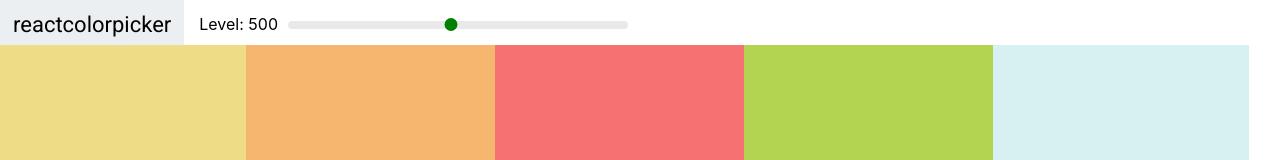
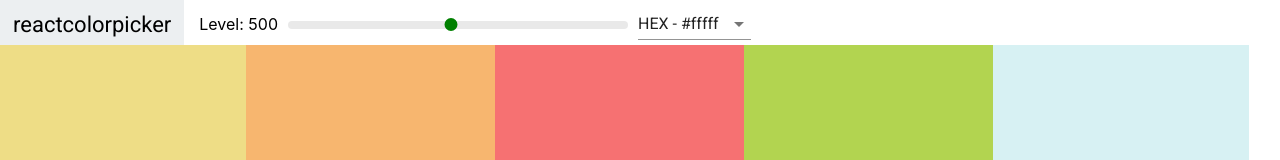
Before and after one commit to xaviguasch/color-utopia-react-app, a React (Create React App) app: page / in a window 1280 px wide. Shown: the top 160 px of the page. Built offline with nearby package versions, Linux system fonts and the light colour scheme.

Commit message:
add Select and material UI

```diff
--- a/package.json
+++ b/package.json
@@ -3,6 +3,7 @@
   "version": "0.1.0",
   "private": true,
   "dependencies": {
+    "@material-ui/core": "^3.9.3",
     "chroma-js": "^2.0.3",
     "rc-slider": "^8.6.11",
     "react": "^16.8.6",
--- a/src/Navbar.js
+++ b/src/Navbar.js
@@ -1,11 +1,27 @@
 import React, { Component } from 'react'
+import Select from '@material-ui/core/Select'
+import MenuItem from '@material-ui/core/MenuItem'
+
 import Slider from 'rc-slider'
 import 'rc-slider/assets/index.css'
 import './Navbar.css'
 
 class Navbar extends Component {
+  constructor(props, context) {
+    super(props, context)
+    this.state = { format: 'hex' }
+
+    this.handleChange = this.handleChange.bind(this)
+  }
+
+  handleChange(e) {
+    this.setState({ format: e.target.value })
+    this.props.handleChange(e.target.value)
+  }
+
   render() {
     const { level, changeLevel } = this.props
+    const { format } = this.state
     return (
       <header className='Navbar'>
         <div className='logo'>
@@ -23,6 +39,13 @@
             />
           </div>
         </div>
+        <div className='select-container'>
+          <Select value={format} onChange={this.handleChange}>
+            <MenuItem value='hex'>HEX - #fffff</MenuItem>
+            <MenuItem value='rgb'>RGB - rgb(255,255,255)</MenuItem>
+            <MenuItem value='rgba'>RGBA - rgb(255,255,255, 1.0)</MenuItem>
+          </Select>
+        </div>
       </header>
     )
   }
--- a/src/Palette.js
+++ b/src/Palette.js
@@ -7,26 +7,29 @@
   constructor(props, context) {
     super(props, context)
 
-    this.state = { level: 500 }
+    this.state = { level: 500, format: 'hex' }
 
     this.changeLevel = this.changeLevel.bind(this)
+    this.changeFormat = this.changeFormat.bind(this)
   }
 
   changeLevel(level) {
-    console.log(level)
+    this.setState({ level })
+  }
 
-    this.setState({ level })
+  changeFormat(val) {
+    this.setState({ format: val })
   }
 
   render() {
     const { colors } = this.props.palette
-    const { level } = this.state
+    const { level, format } = this.state
     const colorBoxes = colors[level].map(color => (
-      <ColorBox background={color.hex} name={color.name} />
+      <ColorBox background={color[format]} name={color.name} />
     ))
     return (
       <div className='Palette'>
-        <Navbar level={level} changeLevel={this.changeLevel} />
+        <Navbar level={level} changeLevel={this.changeLevel} handleChange={this.changeFormat} />
         {/* Navbar goes here */}
         <div className='Palette-colors'>{colorBoxes}</div>
         {/* Footer eventually*/}
```
Also changed, not shown: 1 other file (tests, documents, lock files or other folders).
